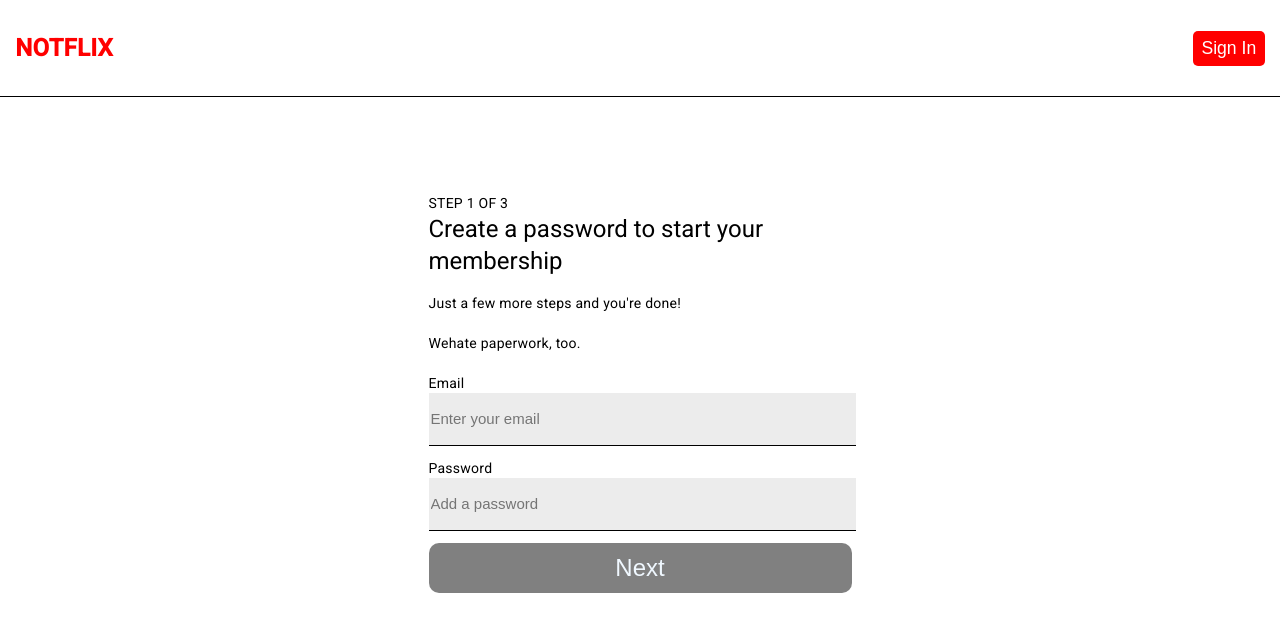
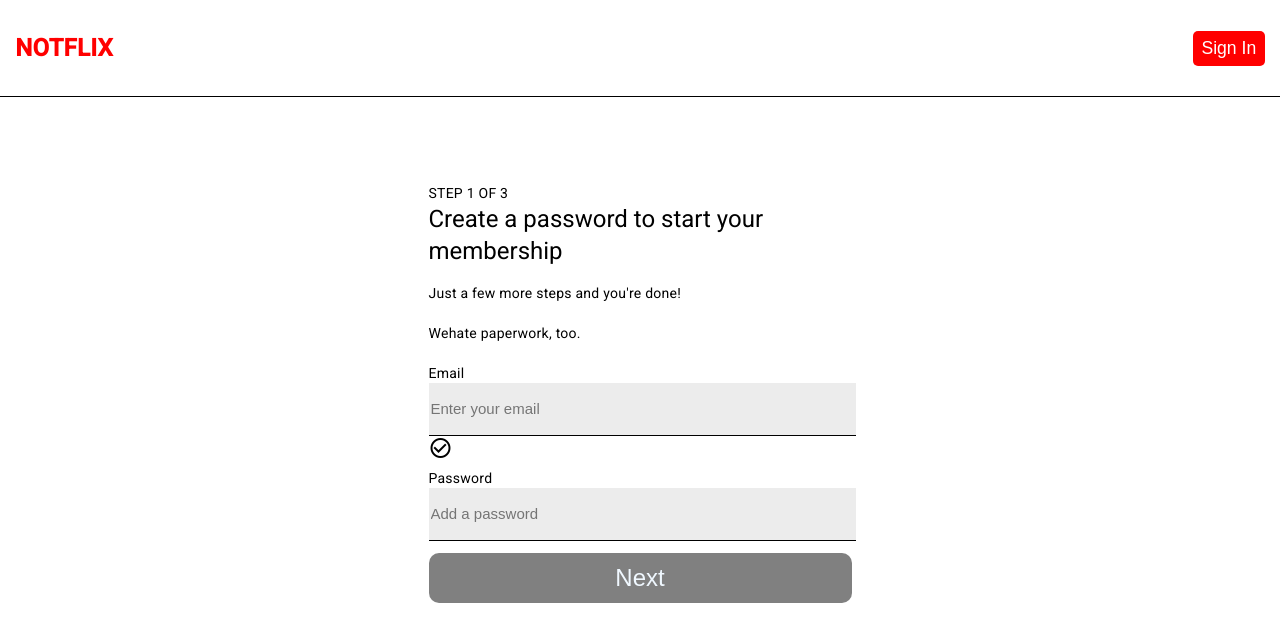
Before and after one commit to David3567/FRE-Training-011623, an Angular app in the folder TeamCCProject/: page /register/step1 in a window 1280 px wide. Shown: the top 642 px of the page. Built offline with nearby package versions, Linux system fonts and the light colour scheme.

Commit message:
add async validator

```diff
--- a/TeamCCProject/src/app/pages/register/components/register-page/register-page.component.html
+++ b/TeamCCProject/src/app/pages/register/components/register-page/register-page.component.html
@@ -10,8 +10,25 @@
         <form [formGroup] = "RegisterFormOne" (ngSubmit) = "onNext()">
             <div class="form-group">
                 <label for="Email">Email</label>
-                <input type="text" name="Email" id="Email" class="form-control" placeholder="Enter your email" formControlName="email">
+                <input matInput  type="text" name="Email" id="Email" class="form-control" placeholder="Enter your email" formControlName="email">
+                <br>
+                <mat-spinner matSuffix *ngIf="isLoading" [diameter]="25"></mat-spinner>
+                <mat-icon
+                class="check_email_ok"
+                *ngIf="!RegistEmail?.errors?.['hasEmail'] && !isLoading"
+                matSuffix
+                >
+                check_circle_outline
+                </mat-icon>
+                <mat-icon
+                class="check_email_not"
+                *ngIf="RegistEmail?.errors?.['hasEmail'] && !isLoading"
+                matSuffix
+                >
+                not_interested
+                </mat-icon>
             </div>
+            <br>
             <div *ngIf = "!RegistEmail?.valid && (RegistEmail.dirty || RegistEmail.touched)" >
                 <br>
                 <div *ngIf = "RegistEmail.errors?.['required']" class = "invalid">
@@ -19,6 +36,9 @@
                 </div>
                 <div *ngIf = "RegistEmail.errors?.['email']" class = "invalid">
                     input must a valid email!!!
+                </div>
+                <div *ngIf = "RegistEmail?.errors?.['hasEmail']" class = "invalid">
+                    This email already exist...
                 </div>
             </div>
             <br>
--- a/TeamCCProject/src/app/pages/register/components/register-page/register-page.component.ts
+++ b/TeamCCProject/src/app/pages/register/components/register-page/register-page.component.ts
@@ -2,6 +2,8 @@ import { Component, OnInit } from '@angular/core';
 import { FormBuilder, FormControl, FormGroup, Validators } from '@angular/forms';
 import { Router } from '@angular/router';
 import { AuthServiceService } from 'src/app/service/authService/auth-service.service';
+import { CustomValidator } from 'src/app/service/validators/custom.validator';
+
 
 @Component({
   selector: 'app-register-page',
@@ -10,8 +12,9 @@ import { AuthServiceService } from 'src/app/service/authService/auth-service.ser
 })
 export class RegisterPageComponent implements OnInit{
   RegisterFormOne!: FormGroup;
+  isLoading: boolean = false;
 
-  constructor(private fb: FormBuilder, private router: Router, private userServer: AuthServiceService) {};
+  constructor(private fb: FormBuilder, private router: Router, private userServer: AuthServiceService, private CustomValidator: CustomValidator) {};
   get RegistEmail (){
     return this.RegisterFormOne.get('email') as FormControl;
   }
@@ -20,7 +23,7 @@ export class RegisterPageComponent implements OnInit{
   }
   ngOnInit(){
     this.RegisterFormOne = this.fb.group({
-      email: ['', [Validators.email, Validators.required]],
+      email: ['', [Validators.email, Validators.required], [this.CustomValidator.hasEmail(this)]],
       password: ['', [Validators.required]],
     })
   }
--- /dev/null
+++ b/TeamCCProject/src/app/service/validators/custom.validator.ts
@@ -0,0 +1,32 @@
+import { HttpClient } from "@angular/common/http";
+import { Injectable } from "@angular/core";
+import { AbstractControl, AsyncValidatorFn, ValidationErrors } from "@angular/forms";
+import { debounceTime, map, Observable, switchMap, take, tap } from "rxjs";
+
+@Injectable({
+    providedIn: 'root',
+  })
+export class CustomValidator{
+    constructor( private http: HttpClient){};
+
+    hasEmail(obj: any): AsyncValidatorFn{
+        return (control: AbstractControl): Observable<ValidationErrors | null> =>{
+            const email = control.value;
+            return control.valueChanges.pipe(
+                tap((_) =>{
+                    console.log(email)
+                    obj.isLoading = true;
+                }),
+                debounceTime(500),
+                switchMap((_) =>{
+                    return this.http.post<boolean>('http://localhost:4231/auth/check-email', {email})
+                }),
+                map((result: boolean) =>{
+                    obj.isLoading = false;
+                    return result? {hasEmail : true} : null;
+                }),
+                take(1)
+            );
+        };
+    }
+}
--- a/TeamCCProject/src/styles.scss
+++ b/TeamCCProject/src/styles.scss
@@ -1,4 +1,4 @@
 /* You can add global styles to this file, and also import other style files */
-
+@import '~@angular/material/prebuilt-themes/deeppurple-amber.css';
 html, body { height: 100%; }
 body { margin: 0; font-family: Roboto, "Helvetica Neue", sans-serif; }
```
Also changed, not shown: TeamCCProject/src/app/pages/register/register.module.ts (+11 -1 lines).
